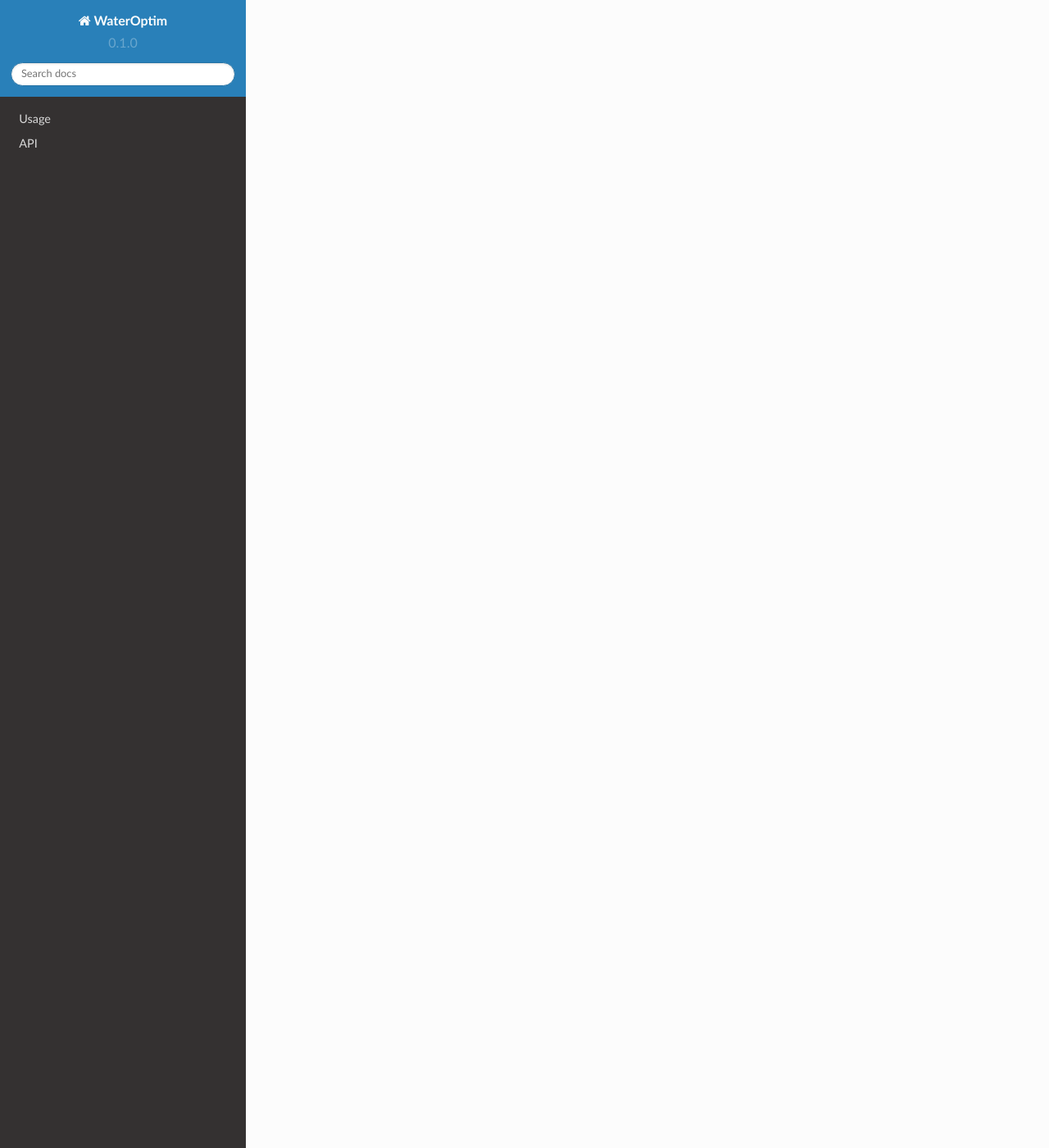
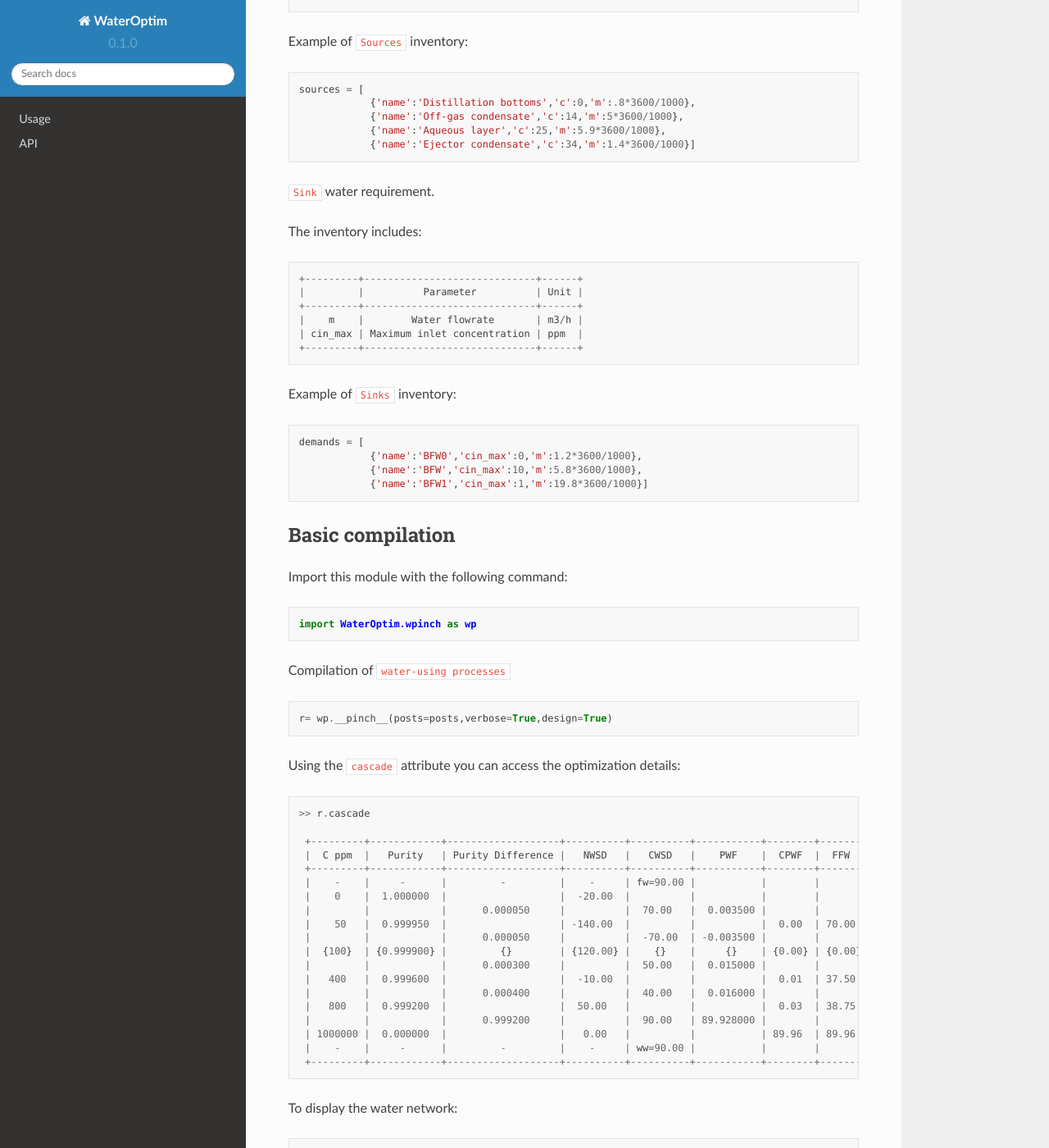
Before and after one commit to ROMDHANA/WaterOptim, a Sphinx documentation site: the page built from docs/source/index.rst, in a window 1280 px wide and 1400 px high, scrolled down 1864 px. Shown: the whole window at 82% size. Built offline with Sphinx 7.4.7 and the Read the Docs theme 2.0.0, drawn with Linux system fonts in a browser that asks for light colours; some of the changed text lies outside the part shown.

Commit message:
Update index.rst

```diff
--- a/docs/source/index.rst
+++ b/docs/source/index.rst
@@ -1,13 +1,196 @@
-Welcome to Lumache's documentation!
-===================================
+"""""""""""""""""
+Water Pinch Analysis
+"""""""""""""""""
+A powerful pure-Python interface for optimizing industrial water networks
 
-**Lumache** (/lu'make/) is a Python library for cooks and food lovers
-that creates recipes mixing random ingredients.
-It pulls data from the `Open Food Facts database <https://world.openfoodfacts.org/>`_
-and offers a *simple* and *intuitive* API.
+.. contents:: Overview
+   :depth: 3
 
-Check out the :doc:`usage` section for further information, including
-how to :ref:`installation` the project.
+
+Installation
+"""""""""""""""""
+
+``WaterOptim``  runs under Python 3.6+. To install it with `pip`_, run the following:
+
+.. _pip: https://pypi.org/project/WaterOptim/
+
+.. code:: python
+
+  pip install WaterOptim
+
+To upgrade it with `pip`_, run the following:
+
+.. _pip: https://pypi.org/project/WaterOptim/
+
+.. code:: python
+
+  pip install --upgrade WaterOptim
+
+Basic Usage
+"""""""""""""""""
+
+``WaterOptim`` proposes water networks with optimized water recovery schemes to preserve freshwater and minimize wastewater production. The tool supports water networks with one or more pollutants.
+
+The optimization strategy includes 3 steps:
+
+- Inventory
+- Minimization of Freshwater and Wastewater
+- Design of Water-network
+
+The inventory can be carried out on:
+
+- ``Water-using process``
+- ``Sources``
+- ``Sinks``
+
+``Water-using process`` involves pollution transfer. The pollution comes from the product or the process.
+
+The inventory includes:
+
+.. code-block::
+
+  +----------+------------------------------+------+
+  |          |          Parameter           | Unit |
+  +----------+------------------------------+------+
+  |    mc    | Mass flowrate of contaminant | kg/h |
+  | cin_max  | Maximum inlet concentration  | ppm  |
+  | cout_max | Maximum outlet concentration | ppm  |
+  +----------+------------------------------+------+
+
+
+Example of ``Water-using process`` inventory:
+
+.. code:: python
+
+  posts = [
+            {"name":"process 1","cin_max":0,"cout_max":100,"mc":2},
+            {"name":"process 2","cin_max":50,"cout_max":100,"mc":5},
+            {"name":"process 3","cin_max":50,"cout_max":800,"mc":30},
+            {"name":"process 4","cin_max":400,"cout_max":800,"mc":4}
+          ]
+
+``Source`` water flow, available for the ``REUSE``.
+
+The inventory includes:
+
+.. code-block::
+
+  +---+----------------------+------+
+  |   |      Parameter       | Unit |
+  +---+----------------------+------+
+  | m |    Water flowrate    | m3/h |
+  | c | Outlet concentration | ppm  |
+  +---+----------------------+------+
+
+Example of ``Sources`` inventory:
+
+.. code:: python
+
+  sources = [
+              {'name':'Distillation bottoms','c':0,'m':.8*3600/1000},
+              {'name':'Off-gas condensate','c':14,'m':5*3600/1000},
+              {'name':'Aqueous layer','c':25,'m':5.9*3600/1000},
+              {'name':'Ejector condensate','c':34,'m':1.4*3600/1000}]
+
+``Sink`` water requirement.
+
+The inventory includes:
+
+.. code-block::
+
+  +---------+-----------------------------+------+
+  |         |          Parameter          | Unit |
+  +---------+-----------------------------+------+
+  |    m    |        Water flowrate       | m3/h |
+  | cin_max | Maximum inlet concentration | ppm  |
+  +---------+-----------------------------+------+
+
+Example of ``Sinks`` inventory:
+
+
+.. code:: python
+
+  demands = [
+              {'name':'BFW0','cin_max':0,'m':1.2*3600/1000},
+              {'name':'BFW','cin_max':10,'m':5.8*3600/1000},
+              {'name':'BFW1','cin_max':1,'m':19.8*3600/1000}]
+
+
+
+Basic compilation
+"""""""""""""""""
+
+Import this module with the following command:
+
+.. code:: python
+
+  import WaterOptim.wpinch as wp
+
+
+Compilation of ``water-using processes``
+
+.. code:: python
+
+  r= wp.__pinch__(posts=posts,verbose=True,design=True)
+
+
+Using the ``cascade`` attribute you can access the optimization details:
+
+.. code:: python
+
+   >> r.cascade
+
+    +---------+------------+-------------------+----------+----------+-----------+--------+--------+
+    |  C ppm  |   Purity   | Purity Difference |   NWSD   |   CWSD   |    PWF    |  CPWF  |  FFW   |
+    +---------+------------+-------------------+----------+----------+-----------+--------+--------+
+    |    -    |     -      |         -         |    -     | fw=90.00 |           |        |        |
+    |    0    |  1.000000  |                   |  -20.00  |          |           |        |        |
+    |         |            |      0.000050     |          |  70.00   |  0.003500 |        |        |
+    |    50   |  0.999950  |                   | -140.00  |          |           |  0.00  | 70.00  |
+    |         |            |      0.000050     |          |  -70.00  | -0.003500 |        |        |
+    |  {100}  | {0.999900} |         {}        | {120.00} |    {}    |     {}    | {0.00} | {0.00} |
+    |         |            |      0.000300     |          |  50.00   |  0.015000 |        |        |
+    |   400   |  0.999600  |                   |  -10.00  |          |           |  0.01  | 37.50  |
+    |         |            |      0.000400     |          |  40.00   |  0.016000 |        |        |
+    |   800   |  0.999200  |                   |  50.00   |          |           |  0.03  | 38.75  |
+    |         |            |      0.999200     |          |  90.00   | 89.928000 |        |        |
+    | 1000000 |  0.000000  |                   |   0.00   |          |           | 89.96  | 89.96  |
+    |    -    |     -      |         -         |    -     | ww=90.00 |           |        |        |
+    +---------+------------+-------------------+----------+----------+-----------+--------+--------+
+
+To display the water network:
+
+.. code:: python
+
+   >> r.design.draw()
+
+
+.. image:: https://github.com/ROMDHANA/WaterOptim/blob/examples/docs/source/exmple1_network.svg
+   :height: 400
+   :width: 400
+   :alt: alternate text
+
+Dependencies
+"""""""""""""""""
+
+ - `scipy`_
+ - `numpy`_
+ - `matplotlib`_
+ - `graphviz`_
+
+ .. _scipy : https://www.scipy.org/
+ .. _numpy : https://numpy.org/
+ .. _matplotlib : https://matplotlib.org/
+ .. _graphviz : https://graphviz.org/
+
+
+
+Acknowledgments
+"""""""""""""""""
+The authors wish to thank the French National Research Agency `ANR`_ for their funding, and the partners of the project `MINIMEAU`_ led by **AgroParisTech** (French higher education and public research institute), in collaboration with **ProSim** (Expert in process simulation) **ACTALIA**, **CRITT**, **CTCPA**, **IFV**, **ITERG** (Centers of expertise for the food industry), and **INRAE ELSA** (French institute for agriculture, food and environment)
+
+  .. _ANR : https://anr.fr/Projet-ANR-17-CE10-0015
+  .. _MINIMEAU: https://minimeau.fr/
 
 .. note::
 
```
